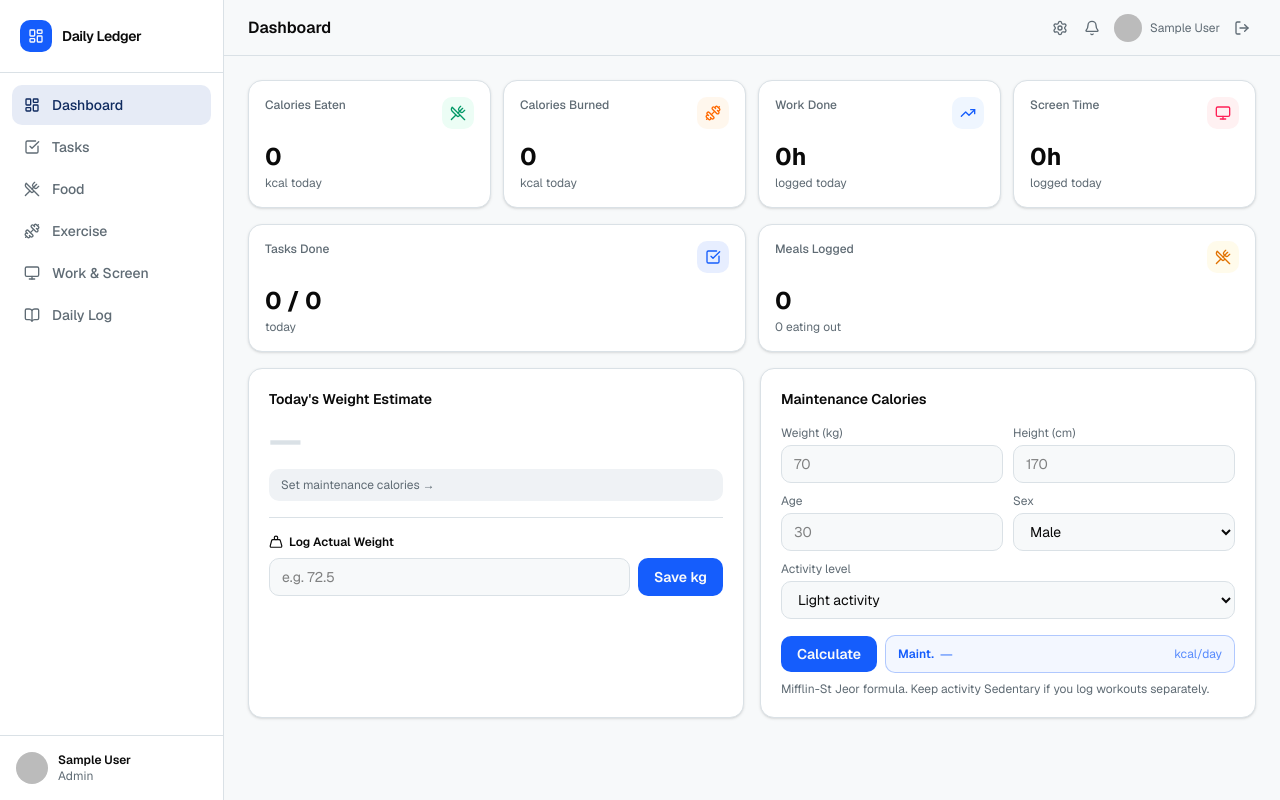
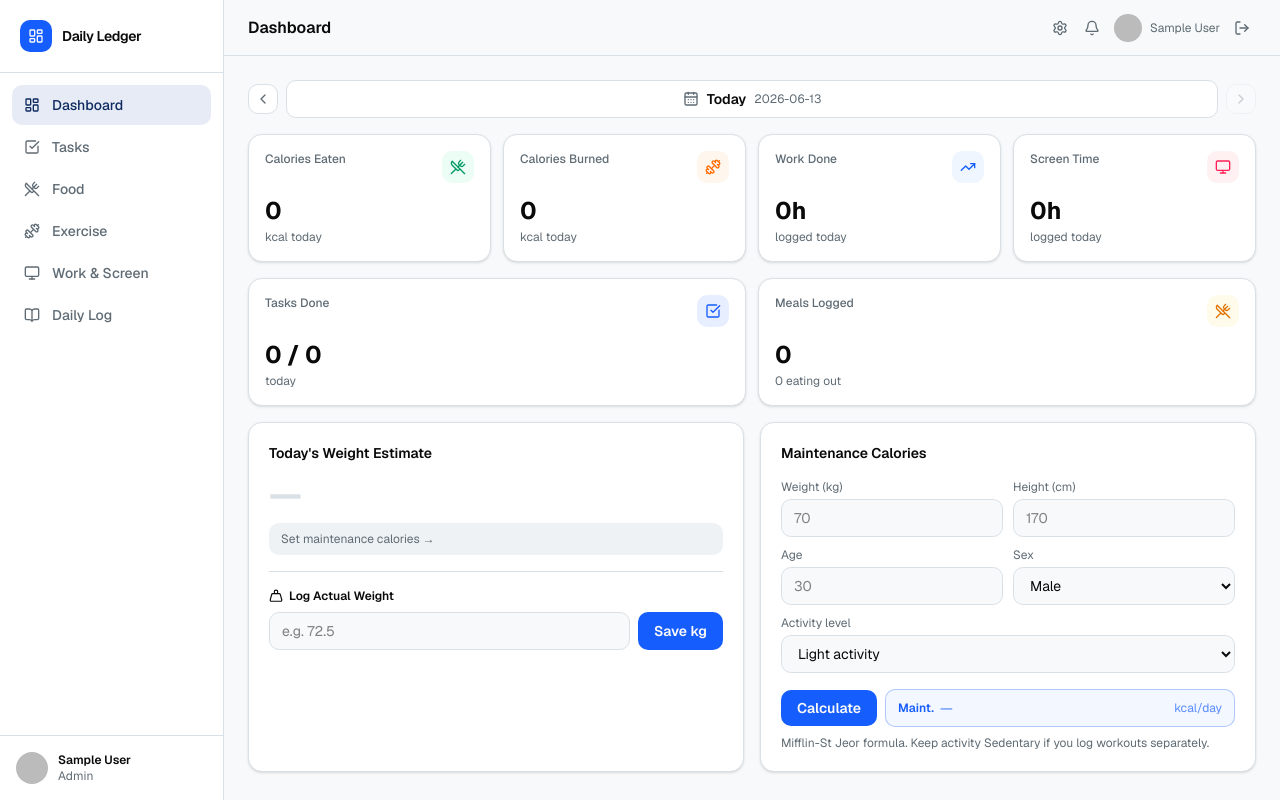
Before and after one commit to faheem-mapview/dledger, a Next.js app: page /dashboard in a window 1280 px wide. Built offline with nearby package versions, Linux system fonts and the light colour scheme; no server answers; the database is empty; sample sign-in values are in the browser's storage.

Commit message:
feat: date switcher — add food/tasks/exercise for any past date

```diff
--- a/src/app/dashboard/page.tsx
+++ b/src/app/dashboard/page.tsx
@@ -17,8 +17,47 @@ import { CollectionsTab } from "@/components/tabs/CollectionsTab"
 import { cn } from "@/lib/utils"
 import {
   LayoutDashboard, CheckSquare, UtensilsCrossed, Dumbbell,
-  Monitor, BookOpen, LogOut, Bell, Settings, Menu,
+  Monitor, BookOpen, LogOut, Bell, Settings, Menu, ChevronLeft, ChevronRight, CalendarDays,
 } from "lucide-react"
+
+function DateNav({ date, onChange }: { date: string; onChange: (d: string) => void }) {
+  const todayStr = new Date().toISOString().slice(0, 10)
+  const isToday = date === todayStr
+
+  function shift(days: number) {
+    const d = new Date(date + "T00:00:00")
+    d.setDate(d.getDate() + days)
+    const next = d.toISOString().slice(0, 10)
+    if (next <= todayStr) onChange(next)
+  }
+
+  const label = isToday
+    ? "Today"
+    : date === new Date(new Date().setDate(new Date().getDate() - 1)).toISOString().slice(0, 10)
+    ? "Yesterday"
+    : new Date(date + "T00:00:00").toLocaleDateString(undefined, { weekday: "short", month: "short", day: "numeric" })
+
+  return (
+    <div className="mb-4 flex items-center gap-2">
+      <button onClick={() => shift(-1)}
+        className="rounded-lg border border-border bg-card p-1.5 text-muted-foreground hover:bg-accent transition-colors">
+        <ChevronLeft className="h-4 w-4" />
+      </button>
+      <div className="flex flex-1 items-center justify-center gap-2 rounded-lg border border-border bg-card px-4 py-2">
+        <CalendarDays className="h-4 w-4 text-muted-foreground flex-shrink-0" />
+        <input type="date" value={date} max={todayStr}
+          onChange={(e) => { if (e.target.value <= todayStr) onChange(e.target.value) }}
+          className="sr-only" id="date-pick" />
+        <label htmlFor="date-pick" className="cursor-pointer text-sm font-semibold select-none">{label}</label>
+        <span className="text-xs text-muted-foreground hidden sm:inline">{date}</span>
+      </div>
+      <button onClick={() => shift(1)} disabled={isToday}
+        className="rounded-lg border border-border bg-card p-1.5 text-muted-foreground hover:bg-accent transition-colors disabled:opacity-30">
+        <ChevronRight className="h-4 w-4" />
+      </button>
+    </div>
+  )
+}
 
 const TABS = [
   { id: "overview", label: "Dashboard", icon: LayoutDashboard },
@@ -43,6 +82,7 @@ export default function DashboardPage() {
   const [weights, setWeights] = useState<WeightLog[]>([])
   const [settings, setSettings] = useState<UserSettings>({ maintenance: "", unit: "kg", profile: {} })
   const [sidebarOpen, setSidebarOpen] = useState(false)
+  const [selectedDate, setSelectedDate] = useState(() => new Date().toISOString().slice(0, 10))
 
   useEffect(() => {
     if (!loading && !user) router.replace("/login")
@@ -171,11 +211,15 @@ export default function DashboardPage() {
 
         {/* Content */}
         <main className="flex-1 overflow-y-auto p-4 sm:p-6">
-          {tab === "overview" && <OverviewTab uid={user.uid} food={food} exercise={exercise} work={work} screen={screen} tasks={tasks} settings={settings} weights={weights} onSettingsChange={setSettings} />}
-          {tab === "tasks" && <TasksTab uid={user.uid} tasks={tasks} />}
-          {tab === "food" && <FoodTab uid={user.uid} food={food} />}
-          {tab === "exercise" && <ExerciseTab uid={user.uid} exercise={exercise} />}
-          {tab === "activity" && <ActivityTab uid={user.uid} work={work} screen={screen} />}
+          {/* Date navigator — hidden on Daily Log tab */}
+          {tab !== "collections" && (
+            <DateNav date={selectedDate} onChange={setSelectedDate} />
+          )}
+          {tab === "overview" && <OverviewTab uid={user.uid} food={food} exercise={exercise} work={work} screen={screen} tasks={tasks} settings={settings} weights={weights} date={selectedDate} onSettingsChange={setSettings} />}
+          {tab === "tasks" && <TasksTab uid={user.uid} tasks={tasks} date={selectedDate} />}
+          {tab === "food" && <FoodTab uid={user.uid} food={food} date={selectedDate} />}
+          {tab === "exercise" && <ExerciseTab uid={user.uid} exercise={exercise} date={selectedDate} />}
+          {tab === "activity" && <ActivityTab uid={user.uid} work={work} screen={screen} date={selectedDate} />}
           {tab === "collections" && <CollectionsTab food={food} exercise={exercise} work={work} screen={screen} tasks={tasks} settings={settings} weights={weights} />}
         </main>
       </div>
--- a/src/components/tabs/ActivityTab.tsx
+++ b/src/components/tabs/ActivityTab.tsx
@@ -1,12 +1,12 @@
 "use client"
 
 import { useState } from "react"
-import { addWork, deleteWork, addScreen, deleteScreen, type WorkItem, type ScreenItem, today, todays, round1, sum } from "@/lib/firestore"
+import { addWork, deleteWork, addScreen, deleteScreen, type WorkItem, type ScreenItem, round1, sum } from "@/lib/firestore"
 import { Plus, Trash2 } from "lucide-react"
 
-interface Props { uid: string; work: WorkItem[]; screen: ScreenItem[] }
+interface Props { uid: string; work: WorkItem[]; screen: ScreenItem[]; date: string }
 
-export function ActivityTab({ uid, work, screen }: Props) {
+export function ActivityTab({ uid, work, screen, date }: Props) {
   const [workName, setWorkName] = useState("")
   const [workHrs, setWorkHrs] = useState("")
   const [screenName, setScreenName] = useState("")
@@ -14,18 +14,18 @@ export function ActivityTab({ uid, work, screen }: Props) {
 
   async function handleAddWork() {
     if (!workName.trim()) return
-    await addWork(uid, { name: workName.trim(), hours: Number(workHrs) || 0, date: today() })
+    await addWork(uid, { name: workName.trim(), hours: Number(workHrs) || 0, date })
     setWorkName(""); setWorkHrs("")
   }
 
   async function handleAddScreen() {
     if (!screenName.trim()) return
-    await addScreen(uid, { name: screenName.trim(), hours: Number(screenHrs) || 0, date: today() })
+    await addScreen(uid, { name: screenName.trim(), hours: Number(screenHrs) || 0, date })
     setScreenName(""); setScreenHrs("")
   }
 
-  const workItems = todays(work)
-  const screenItems = todays(screen)
+  const workItems = work.filter((x) => x.date === date)
+  const screenItems = screen.filter((x) => x.date === date)
   const totalWork = round1(sum(workItems, (x) => x.hours))
   const totalScreen = round1(sum(screenItems, (x) => x.hours))
 
--- a/src/components/tabs/ExerciseTab.tsx
+++ b/src/components/tabs/ExerciseTab.tsx
@@ -1,23 +1,23 @@
 "use client"
 
 import { useState } from "react"
-import { addExercise, deleteExercise, type ExerciseItem, today, todays, sum } from "@/lib/firestore"
+import { addExercise, deleteExercise, type ExerciseItem, sum } from "@/lib/firestore"
 import { Plus, Trash2 } from "lucide-react"
 
-interface Props { uid: string; exercise: ExerciseItem[] }
+interface Props { uid: string; exercise: ExerciseItem[]; date: string }
 
-export function ExerciseTab({ uid, exercise }: Props) {
+export function ExerciseTab({ uid, exercise, date }: Props) {
   const [name, setName] = useState("")
   const [minutes, setMinutes] = useState("")
   const [calories, setCalories] = useState("")
 
   async function handleAdd() {
     if (!name.trim()) return
-    await addExercise(uid, { name: name.trim(), minutes: Number(minutes) || 0, calories: Number(calories) || 0, date: today() })
+    await addExercise(uid, { name: name.trim(), minutes: Number(minutes) || 0, calories: Number(calories) || 0, date })
     setName(""); setMinutes(""); setCalories("")
   }
 
-  const items = todays(exercise)
+  const items = exercise.filter((x) => x.date === date)
   const totalCal = sum(items, (x) => x.calories)
   const totalMin = sum(items, (x) => x.minutes)
 
--- a/src/components/tabs/FoodTab.tsx
+++ b/src/components/tabs/FoodTab.tsx
@@ -1,23 +1,23 @@
 "use client"
 
 import { useState } from "react"
-import { addFood, deleteFood, type FoodItem, today, todays, sum } from "@/lib/firestore"
+import { addFood, deleteFood, type FoodItem, sum } from "@/lib/firestore"
 import { Plus, Trash2 } from "lucide-react"
 
-interface Props { uid: string; food: FoodItem[] }
+interface Props { uid: string; food: FoodItem[]; date: string }
 
-export function FoodTab({ uid, food }: Props) {
+export function FoodTab({ uid, food, date }: Props) {
   const [name, setName] = useState("")
   const [calories, setCalories] = useState("")
   const [source, setSource] = useState<FoodItem["source"]>("home")
 
   async function handleAdd() {
     if (!name.trim()) return
-    await addFood(uid, { name: name.trim(), calories: Number(calories) || 0, source, date: today() })
+    await addFood(uid, { name: name.trim(), calories: Number(calories) || 0, source, date })
     setName(""); setCalories("")
   }
 
-  const items = todays(food)
+  const items = food.filter((x) => x.date === date)
   const total = sum(items, (x) => x.calories)
 
   return (
--- a/src/components/tabs/TasksTab.tsx
+++ b/src/components/tabs/TasksTab.tsx
@@ -1,16 +1,16 @@
 "use client"
 
 import { useState } from "react"
-import { addTask, toggleTask, deleteTask, type Task, today } from "@/lib/firestore"
+import { addTask, toggleTask, deleteTask, type Task } from "@/lib/firestore"
 import { Plus, Trash2 } from "lucide-react"
 import { cn } from "@/lib/utils"
 
-interface Props { uid: string; tasks: Task[] }
+interface Props { uid: string; tasks: Task[]; date: string }
 
 const isOverdue = (iso: string) => { const d = new Date(); d.setHours(0,0,0,0); return iso ? new Date(iso + "T00:00:00") < d : false }
 const fmtDate = (iso: string) => iso ? new Date(iso + "T00:00:00").toLocaleDateString(undefined, { month: "short", day: "numeric" }) : ""
 
-export function TasksTab({ uid, tasks }: Props) {
+export function TasksTab({ uid, tasks, date }: Props) {
   const [text, setText] = useState("")
   const [due, setDue] = useState("")
   const [priority, setPriority] = useState<Task["priority"]>("medium")
@@ -18,11 +18,12 @@ export function TasksTab({ uid, tasks }: Props) {
 
   async function handleAdd() {
     if (!text.trim()) return
-    await addTask(uid, { text: text.trim(), due, priority, done: false, date: today() })
+    await addTask(uid, { text: text.trim(), due, priority, done: false, date })
     setText(""); setDue("")
   }
 
-  const shown = tasks.filter((t) => filter === "all" ? true : filter === "active" ? !t.done : t.done)
+  const dateTasks = tasks.filter((t) => t.date === date)
+  const shown = dateTasks.filter((t) => filter === "all" ? true : filter === "active" ? !t.done : t.done)
 
   return (
     <div className="space-y-4">
@@ -58,7 +59,7 @@ export function TasksTab({ uid, tasks }: Props) {
 
       {/* List */}
       {shown.length === 0 ? (
-        <Empty big={tasks.length ? "Nothing here" : "No tasks yet"} sub={tasks.length ? "No tasks match this filter." : "Add your first task above."} />
+        <Empty big={dateTasks.length ? "Nothing here" : "No tasks yet"} sub={dateTasks.length ? "No tasks match this filter." : "Add your first task above."} />
       ) : (
         <div className="space-y-2">
           {shown.map((t) => (
```
Also changed, not shown: src/components/tabs/OverviewTab.tsx (+15 -13 lines).
